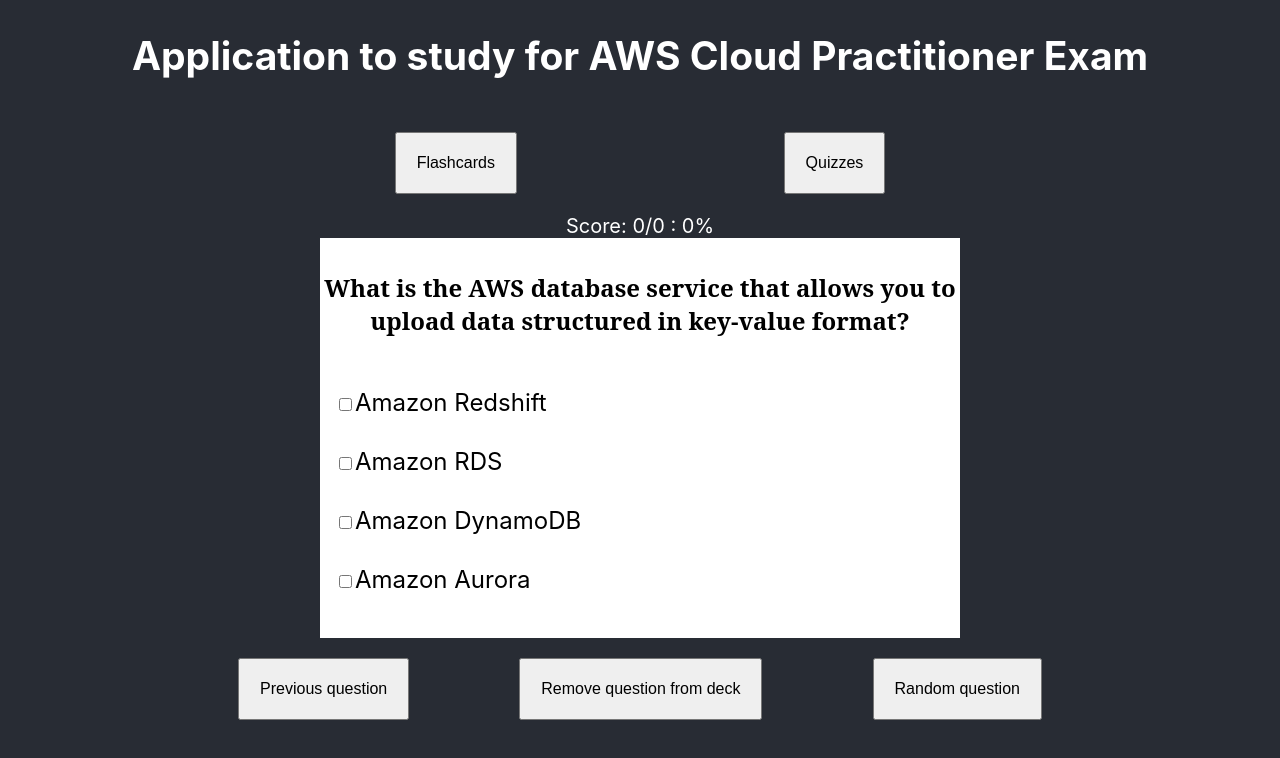
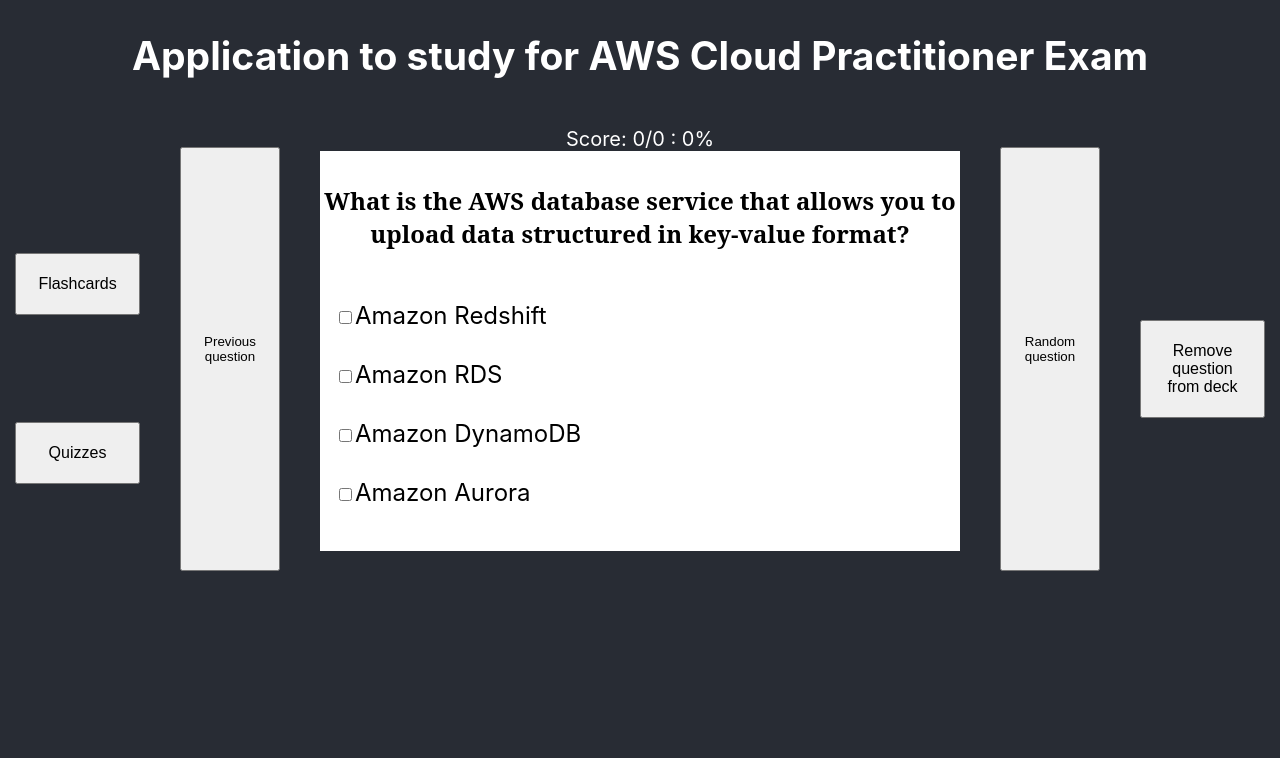
Before and after one commit to AmyShackles/aws-cloud-practitioner-study, a React (Create React App) app: page / in a window 1280 px wide. Both pictures are taken after a click on the button "Random question". Shown: the top 758 px of the page. Built offline with nearby package versions, Linux system fonts and the light colour scheme.

Commit message:
Styling changes
- Fixed bug where I neglected to reset problemsSeen on reset

```diff
--- a/src/App.css
+++ b/src/App.css
@@ -28,11 +28,14 @@
   padding-bottom: 2.5vh;
   display: flex;
   justify-content: space-evenly;
-  width: 80%;
+  width: 10%;
+  flex-direction: column;
 }
-.buttons button {
+.buttons button,
+.buttons div {
   padding: 2.5vh;
   font-size: 16px;
+  margin-top: 5vh;
 }
 .App-logo {
   height: 40vmin;
@@ -108,3 +111,16 @@
   color: white;
   font-size: 20px;
 }
+main {
+  display: flex;
+  margin: 15px;
+}
+#quiz {
+  display: flex;
+  width: 80%;
+  justify-content: center;
+}
+#quiz p {
+  color: white;
+  font-size: 26px;
+}
--- a/src/App.js
+++ b/src/App.js
@@ -15,12 +15,16 @@
       <header className="App-header">
         <h2>Application to study for AWS Cloud Practitioner Exam</h2>
       </header>
-      <div className="buttons">
-        <button onClick={() => handleStudyChange("prompt")}>Flashcards</button>
-        <button onClick={() => handleStudyChange("quiz")}>Quizzes</button>
-      </div>
-      {studyType === "quiz" && <Quizzes />}
-      {studyType === "prompt" && <Prompts />}
+      <main>
+        <div className="buttons">
+          <button onClick={() => handleStudyChange("prompt")}>
+            Flashcards
+          </button>
+          <button onClick={() => handleStudyChange("quiz")}>Quizzes</button>
+        </div>
+        {studyType === "quiz" && <Quizzes />}
+        {studyType === "prompt" && <Prompts />}
+      </main>
     </div>
   );
 };
--- a/src/components/Quiz.js
+++ b/src/components/Quiz.js
@@ -1,11 +1,24 @@
 import React from "react";
 
-const Quiz = ({ question, options, answer, setSelected, selection }) => {
+const Quiz = ({
+  question,
+  options,
+  answer,
+  setSelected,
+  selection,
+  wins,
+  attempts,
+}) => {
   const handleSelection = (event) => {
     setSelected(event.target.value);
   };
 
   return (
+    <div>
+      <div className="score">
+        Score: {wins}/{attempts} :{" "}
+        {wins && attempts && Math.round(wins / attempts) * 100}%
+      </div>
       <div className="quiz">
         <h2>{question}</h2>
         <div className="card">
@@ -44,6 +57,7 @@
           </ul>
         </div>
       </div>
+    </div>
   );
 };
 
--- a/src/components/Quizzes.js
+++ b/src/components/Quizzes.js
@@ -103,8 +103,9 @@
     );
   };
   resetDeck = () => {
-    this.setState({ problemsAvailable: quizzes, wins: 0, attempts: 0 }, () =>
-      this.next()
+    this.setState(
+      { problemsAvailable: quizzes, problemsSeen: [], wins: 0, attempts: 0 },
+      () => this.next()
     );
   };
   setSelected = (selection) => {
@@ -120,40 +121,43 @@
     if (this.state.currentProblem) {
       return (
         <>
-          <div className="score">
-            Score: {this.state.wins}/{this.state.attempts} :{" "}
-            {this.state.wins &&
-              this.state.attempts &&
-              Math.round(this.state.wins / this.state.attempts) * 100}
-            %
-          </div>
+          <div id="quiz">
+            {this.state.prevProblem ? (
+              <button className="buttons" onClick={this.prev}>
+                Previous question
+              </button>
+            ) : (
+              <div className="buttons" />
+            )}
+
             <Quiz
               question={this.state.currentProblem.question}
               options={this.state.currentProblem.options}
               answer={this.state.currentProblem.answer}
               selection={this.state.selection}
               setSelected={this.setSelected.bind(this)}
+              wins={this.state.wins}
+              attempts={this.state.attempts}
             />
+            {!this.state.lastProblem && (
+              <button className="buttons" onClick={this.next}>
+                Random question
+              </button>
+            )}
+          </div>
           <div className="buttons">
-            {this.state.prevProblem && (
-              <button onClick={this.prev}>Previous question</button>
-            )}
             <button onClick={this.remove}>Remove question from deck</button>
-            {!this.state.lastProblem && (
-              <button onClick={this.next}>Random question</button>
-            )}
           </div>
         </>
       );
     } else {
       return (
         <>
-          <div>
+          <div id="quiz">
             <p>There are no more cards in the deck</p>
-
+          </div>
           <div className="buttons">
             <button onClick={this.resetDeck}>Reset deck</button>
-            </div>
           </div>
         </>
       );
```
Lines whose indentation alone changed are shown as unchanged.
